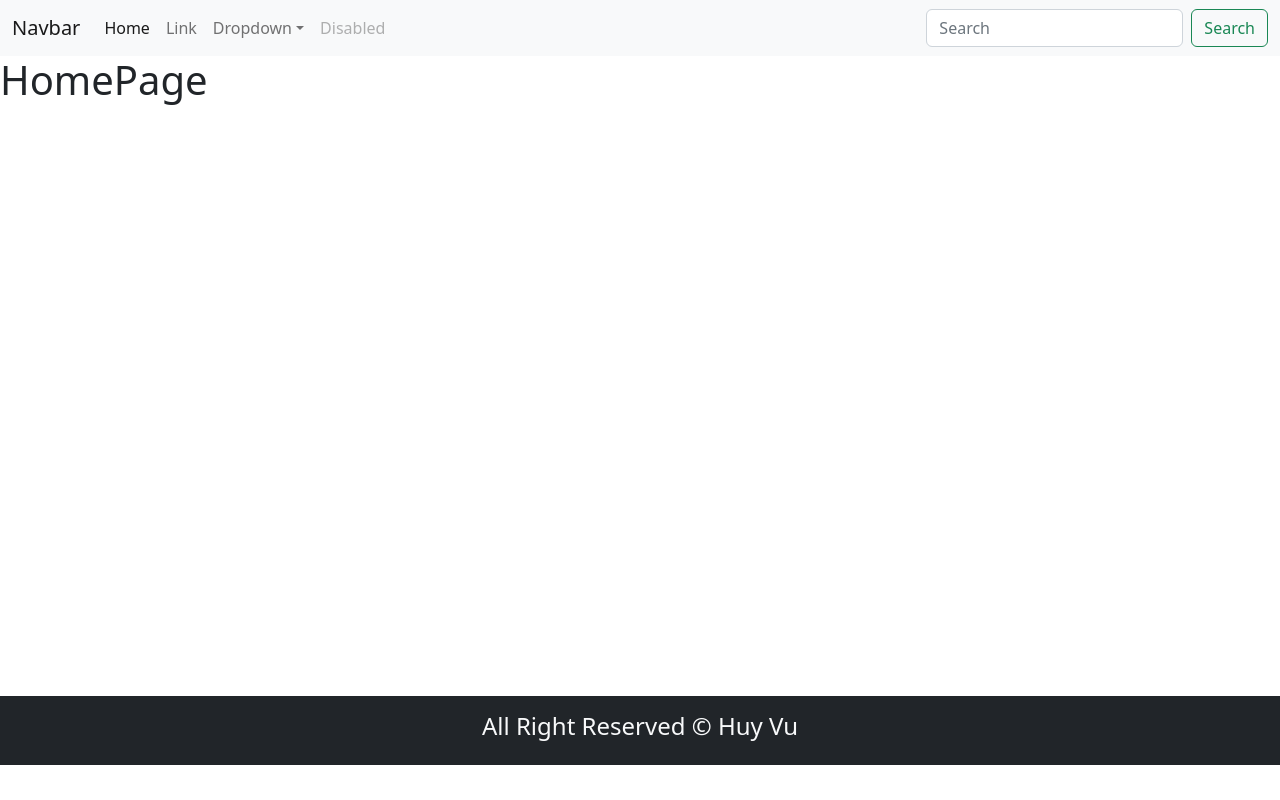
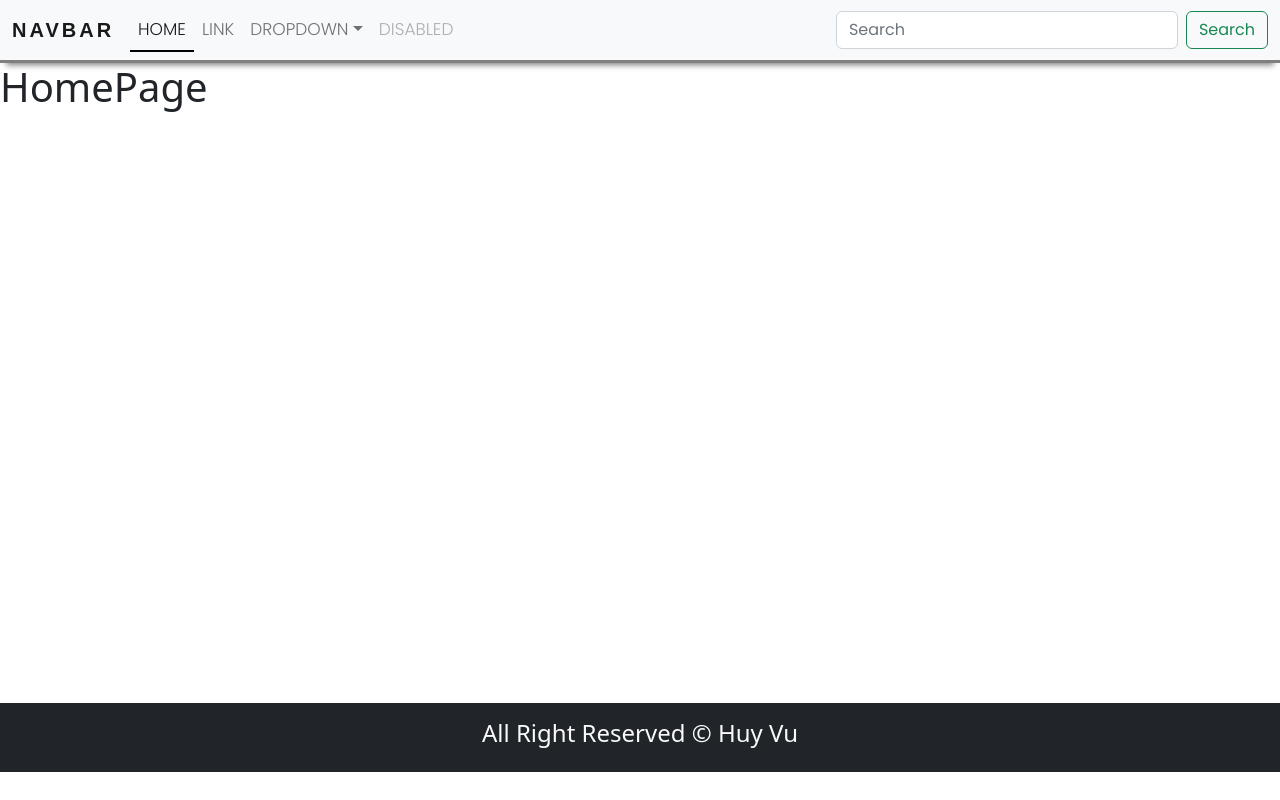
Before and after one commit to hahuyvu975/watch-shop, a React (Create React App) app in the folder client/: page / in a window 1280 px wide. Built offline with nearby package versions, Linux system fonts and the light colour scheme; the HTML template or start-up script is replaced by a standard one.

Commit message:
UI footer

```diff
--- a/client/src/index.css
+++ b/client/src/index.css
@@ -5,3 +5,48 @@
     padding: 0;
     box-sizing: border-box;
 }
+
+/* .navbar */
+.navbar {
+    font-family: "Poppins", sans-serif;
+    font-size: 17px;
+    line-height: 26px;
+    text-transform: uppercase;
+    box-shadow: 0 8px 6px -6px gray;
+    --webkit-box-shadow: 0 8px 6px -6px gray;
+    border-bottom: solid gray !important;
+}
+
+.nav-link {
+    font-weight: 300 !important;
+}
+
+.active {
+    border-bottom: 2px solid black;
+}
+
+.navbar-brand {
+    font-weight: 700;
+    font-family: sans-serif;
+    letter-spacing: 3px;
+}
+
+/* footer */
+.footer {
+    color: white;
+    padding: 25px;
+    background: black;
+    background: -webkit-linear-gradient(to right, #434343, black);
+    background: linear-gradient(to right, #434343, black);
+}
+
+.footer a {
+    text-decoration: none;
+    color: white;
+    padding: 10px;
+}
+
+.footer a:hover{
+    color: #ffefba;
+    border-bottom: 1px solid #ffefba;
+}
```
